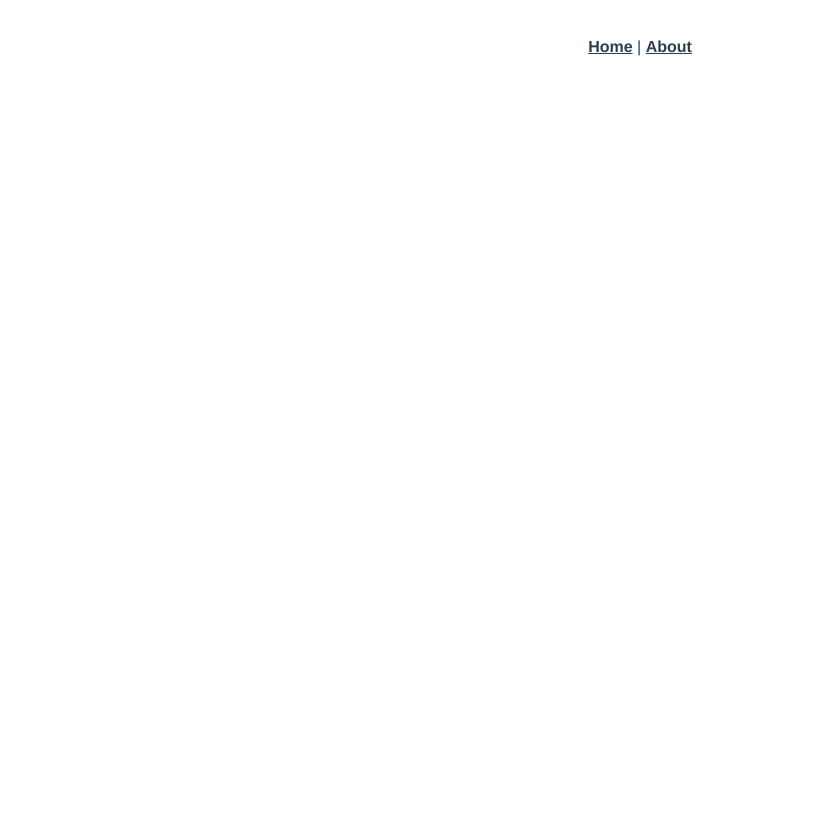
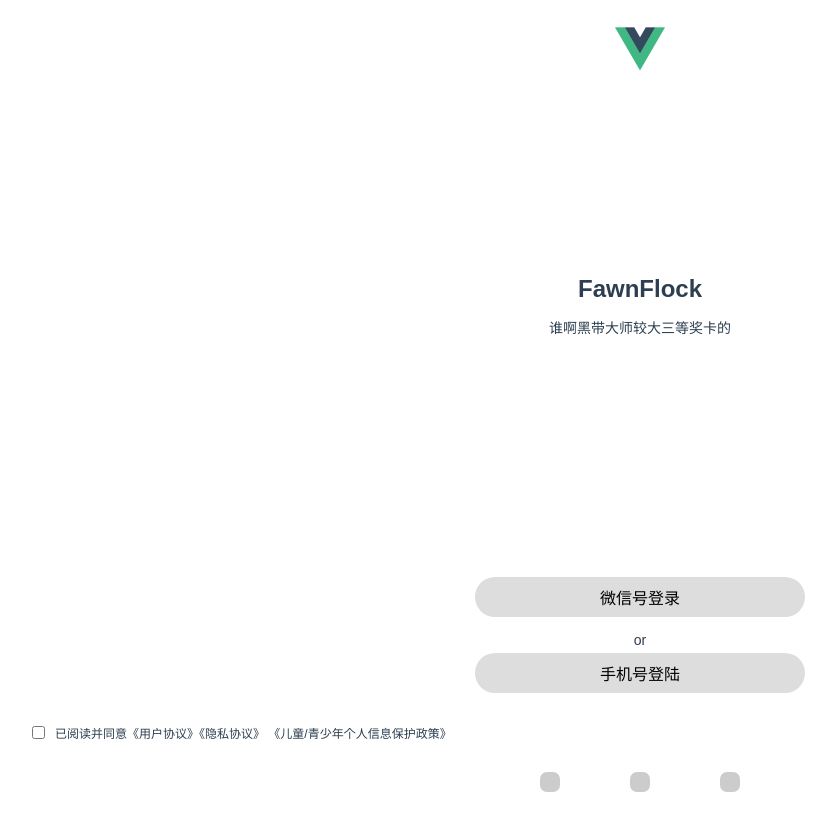
Before and after one commit to luuuYkl/FawnFlock, a Vue app: page /#/LoginPagePN2 in a window 1280 px wide. Before the commit this address had no page. Shown: the whole page, without its empty margins (0-836 px from the left). Built offline with nearby package versions, Linux system fonts and the light colour scheme.

Commit message:
提交说明

```diff
--- a/src/App.vue
+++ b/src/App.vue
@@ -1,10 +1,14 @@
 <template>
-  <nav>
-    <router-link to="/">Home</router-link> |
-    <router-link to="/about">About</router-link>
-  </nav>
-  <router-view/>
+  <div id="app">
+    <router-view />
+  </div>
 </template>
+
+<script>
+export default {
+  name: 'App',
+};
+</script>
 
 <style lang="scss">
 #app {
@@ -17,14 +21,10 @@
 
 nav {
   padding: 30px;
+}
 
-  a {
-    font-weight: bold;
-    color: #2c3e50;
-
-    &.router-link-exact-active {
-      color: #42b983;
-    }
-  }
+a {
+  font-weight: bold;
+  color: #2c3e50;
 }
 </style>
--- a/src/components/HelloWorld.vue
+++ b/src/components/HelloWorld.vue
@@ -1,6 +1,6 @@
 <template>
   <div class="hello">
-    <h1>{{ msg }}</h1>
+
     <p>
       For a guide and recipes on how to configure / customize this project,<br>
       check out the
@@ -32,14 +32,7 @@
   </div>
 </template>
 
-<script>
-export default {
-  name: 'HelloWorld',
-  props: {
-    msg: String
-  }
-}
-</script>
+
 
 <!-- Add "scoped" attribute to limit CSS to this component only -->
 <style scoped lang="scss">
--- a/src/router/index.js
+++ b/src/router/index.js
@@ -1,25 +1,34 @@
-import { createRouter, createWebHashHistory } from 'vue-router'
-import HomeView from '../views/HomeView.vue'
+import { createRouter, createWebHistory } from 'vue-router';
+import LoginPage1 from '../views/LoginPage/LoginPage1.vue';
+
 
 const routes = [
   {
     path: '/',
-    name: 'home',
-    component: HomeView
+    name: 'LoginPage1',
+    component: LoginPage1,
   },
   {
     path: '/about',
-    name: 'about',
-    // route level code-splitting
-    // this generates a separate chunk (about.[hash].js) for this route
-    // which is lazy-loaded when the route is visited.
-    component: () => import(/* webpackChunkName: "about" */ '../views/AboutView.vue')
-  }
-]
+    name: 'About',
+    // 懒加载路由
+    component: () => import('../views/AboutView.vue'),
+  },
+  {
+    path: '/LoginPagePhoneNumber',
+    name: 'LoginPagePhoneNumber',
+    component: () => import('../views/LoginPage/LoginPagePhoneNumber.vue'),
+  },
+  {
+    path: '/LoginPagePN2',
+    name: 'LoginPagePN2',
+    component: () => import('../views/LoginPage/LoginPagePN2.vue'),
+  },
+];
 
 const router = createRouter({
-  history: createWebHashHistory(),
-  routes
-})
+  history: createWebHistory(process.env.BASE_URL),
+  routes,
+});
 
-export default router
+export default router;
--- a/src/views/HomeView.vue
+++ b/src/views/HomeView.vue
@@ -4,15 +4,3 @@
     <HelloWorld msg="Welcome to Your Vue.js App"/>
   </div>
 </template>
-
-<script>
-// @ is an alias to /src
-import HelloWorld from '@/components/HelloWorld.vue'
-
-export default {
-  name: 'HomeView',
-  components: {
-    HelloWorld
-  }
-}
-</script>
--- /dev/null
+++ b/src/views/LoginPage/LoginPage1.vue
@@ -0,0 +1,123 @@
+<template>
+  <div class="login-page">
+   <div class="head">
+    <img src="src\assets\logo.png" alt="Logo" class="logo" />
+    <h1 class="HeadLine" >FawnFlock  </h1>
+    <p class="HeadLine">谁啊黑带大师较大三等奖卡的</p>
+   </div>
+
+    <div class="login-buttons">
+      <button class="login-button" id="wechat-button">微信号登录</button>
+      <p class="or-text">or</p>
+      <button class="login-button"  @click="goToLoginPagePhoneNumber" >手机号登陆</button>
+    </div>
+
+    <div class="privacy-section">
+      <input type="checkbox" id="agree" />
+      <label for="agree">
+        已阅读并同意《用户协议》《隐私协议》
+        《儿童/青少年个人信息保护政策》
+      </label>
+    </div>
+
+    <div class="dots">
+      <span class="dot"></span>
+      <span class="dot"></span>
+      <span class="dot"></span>
+    </div>
+  </div>
+</template>
+
+<script>
+export default {
+  name: "LoginPage1",
+  methods: {
+    goToLoginPagePhoneNumber() {
+      this.$router.push('/LoginPagePhoneNumber');
+    },
+  },
+};
+
+</script>
+
+<style scoped>
+.login-page {
+  display: flex;
+  flex-direction: column;
+  justify-content: center;
+  height: 100vh;
+  padding: 0 20px;
+  font-family: Arial, sans-serif;
+}
+
+
+.logo {
+  width: 50px;
+  height: 50px;
+  margin-bottom: 180px;
+  object-fit: contain; /* 保持图片比例，且图片不会超出容器 */
+}
+
+.head{
+  margin-bottom: 200px;
+}
+
+h1 {
+  font-size: 24px;
+  margin-bottom: 5px;
+}
+
+p {
+  font-size: 14px;
+  margin-bottom: 40px;
+  text-align: center;
+}
+
+.login-buttons {
+  display: flex;
+  flex-direction: column;
+  align-items: center;
+}
+
+.login-button {
+  width: 330px;
+  height: 40px;
+  background-color: #ddd;
+  border: none;
+  border-radius: 20px;
+  margin-bottom: 10px;
+  font-size: 16px;
+  cursor: pointer;
+}
+
+.or-text {
+  font-size: 14px;
+  margin: 5px 0;
+}
+
+.privacy-section {
+  display: flex;
+  align-items: center;
+  margin-top: 20px;
+  font-size: 12px;
+  text-align: center;
+}
+
+.privacy-section input {
+  margin-right: 10px;
+}
+
+.dots {
+  display: flex;
+  justify-content: center;
+  margin-top: 30px;
+}
+
+.dot {
+  width: 20px;
+  height: 20px;
+  background-color: #ccc;
+  border-radius: 35%;
+  margin: 0 35px;
+}
+</style>
--- /dev/null
+++ b/src/views/LoginPage/LoginPagePN2.vue
@@ -0,0 +1,136 @@
+<template>
+    <div class="login-page">
+        <header class="header">
+            <img src="logo.png" alt="Logo" class="logo" />
+        </header>
+
+        <div class="content">
+            <h1>手机号登陆</h1>
+            <div class="subtext1">
+                <p class="subtext">已向尾号</p>
+                <p class="subtext">手机号发送验证码</p>
+            </div>
+
+            <div class="code-inputs">
+                <div contenteditable="true" class="code-box"></div>
+                <div contenteditable="true" class="code-box"></div>
+                <div contenteditable="true" class="code-box"></div>
+                <div contenteditable="true" class="code-box"></div>
+            </div>
+
+            <button class="login-button">验证码登陆</button>
+
+            <button class="resend-button">重新发送</button>
+        </div>
+    </div>
+</template>
+
+<script>
+export default {
+    name: 'LoginPagePN2',
+
+};
+</script>
+
+<style scoped>
+.login-page {
+    display: flex;
+    flex-direction: column;
+    align-items: center;
+    justify-content: flex-start;
+    height: 100vh;
+    padding: 20px;
+    font-family: Arial, sans-serif;
+    background-color: #fff;
+}
+
+.header {
+    width: 100%;
+    display: flex;
+    align-items: center;
+    justify-content: space-between;
+    margin-top: 20px;
+}
+
+.back-button {
+    font-size: 24px;
+    background: none;
+    border: none;
+    cursor: pointer;
+}
+
+.logo {
+    width: 50px;
+    height: 50px;
+    margin-left: auto;
+    margin-right: auto;
+    margin-bottom: 300px;
+}
+
+.content {
+    width: 100%;
+    max-width: 300px;
+    text-align: center;
+    margin-top: 20px;
+}
+
+h1 {
+    display: flex;
+    font-size: 28px;
+    margin-bottom: 10px;
+}
+
+.subtext1 {
+    display: flex;
+}
+
+.subtext {
+    font-size: 14px;
+    color: #666;
+    margin-bottom: 20px;
+}
+
+.code-inputs {
+    display: flex;
+    justify-content: space-between;
+    margin-bottom: 30px
+}
+
+.code-box {
+    width: 20%;
+    padding: 10px;
+    text-align: center;
+    font-size: 24px;
+    border: 1px solid #ccc;
+    /* 去除圆角 */
+    outline: none;
+    border: none;
+    /* 移除所有边框 */
+    border-bottom: 2px solid #ccc;
+    /* 添加底部边框，颜色和宽度可以根据需要调整 */
+    margin: 0 5px;
+}
+
+.code-box:focus {
+  border-color: #000; /* 聚焦时边框颜色 */
+}
+
+.login-button {
+    width: 100%;
+    padding: 10px 0;
+    background-color: #ddd;
+    border: none;
+    border-radius: 20px;
+    font-size: 16px;
+    cursor: pointer;
+    margin-bottom: 20px;
+}
+
+.resend-button {
+    background: none;
+    border: none;
+    color: #999;
+    cursor: pointer;
+    font-size: 14px;
+}
+</style>
--- /dev/null
+++ b/src/views/LoginPage/LoginPagePhoneNumber.vue
@@ -0,0 +1,128 @@
+<template>
+    <div class="login-page">
+      <header class="header">
+        <img src="logo.png" alt="Logo" class="logo" />
+      </header>
+
+      <div class="content">
+        <h1>手机号登陆</h1>
+
+        <div class="input-group">
+          <div class="country-code">
+            <select>
+              <option value="+86">+86</option>
+              <!-- 你可以添加更多国家代码 -->
+            </select>
+          </div>
+          <input type="text" placeholder="请输入手机号" />
+        </div>
+
+        <button class="login-button" @click="gotoLoginPagePN2">验证码登陆</button>
+
+        <div class="privacy-section">
+          <input type="checkbox" id="agree" />
+          <label for="agree">
+            已阅读并同意《用户协议》《隐私协议》 《儿童/青少年个人信息保护政策》
+          </label>
+        </div>
+      </div>
+    </div>
+  </template>
+
+  <script>
+  export default {
+    name: 'LoginPagePhoneNumber',
+    methods: {
+      gotoLoginPagePN2() {
+      this.$router.push('/LoginPagePN2');
+    },
+  },
+  };
+  </script>
+
+  <style scoped>
+  .login-page {
+    display: flex;
+    flex-direction: column;
+    align-items: center;
+    justify-content: flex-start;
+    height: 100vh;
+    padding: 20px;
+    font-family: Arial, sans-serif;
+    background-color: #fff;
+  }
+
+  .header {
+    width: 100%;
+    display: flex;
+    justify-content: center;
+    margin-top: 20px;
+  }
+
+  .logo {
+    width: 50px;
+    height: 50px;
+    margin-bottom: 300px;
+  }
+
+  .content {
+
+    width: 100%;
+    max-width: 300px;
+    text-align: center;
+    margin-top: 20px;
+  }
+
+  h1 {
+    display: flex;
+    font-size: 28px;
+    margin-bottom: 50px;
+  }
+
+  .input-group {
+    display: flex;
+    align-items: center;
+    border-bottom: 1px solid #ccc;
+    margin-bottom: 20px;
+    padding-bottom: 5px;
+  }
+
+  .country-code {
+    margin-right: 10px;
+  }
+
+  .country-code select {
+    border: none;
+    font-size: 16px;
+  }
+
+  input[type="text"] {
+    flex: 1;
+    border: none;
+    outline: none;
+    font-size: 16px;
+  }
+
+  .login-button {
+    width: 100%;
+    padding: 10px 0;
+    background-color: #ddd;
+    border: none;
+    border-radius: 20px;
+    font-size: 16px;
+    cursor: pointer;
+    margin-bottom: 20px;
+  }
+
+  .privacy-section {
+    font-size: 12px;
+    text-align: center;
+    display: flex;
+    align-items: center;
+    justify-content: center;
+  }
+
+  .privacy-section input {
+    margin-right: 5px;
+  }
+  </style>
```
Also changed, not shown: 2 other files (tests, documents, lock files or other folders).
